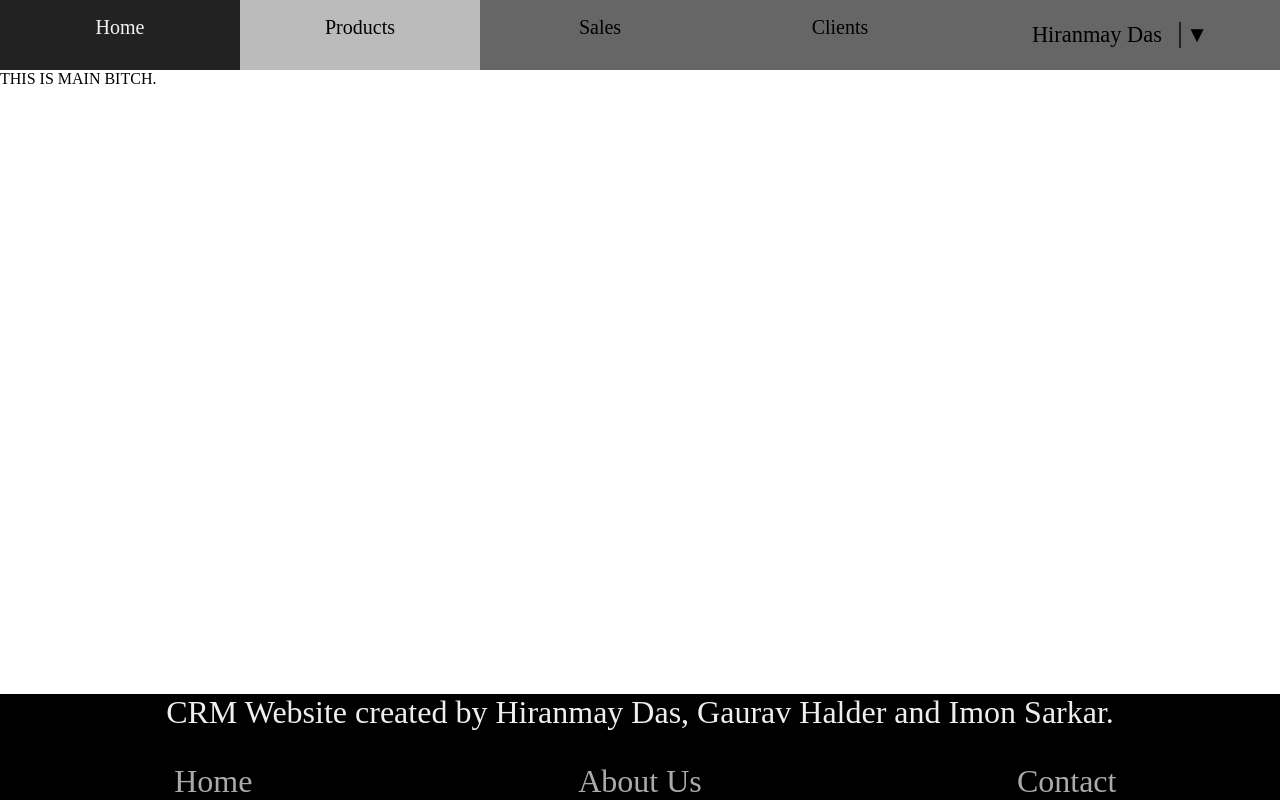
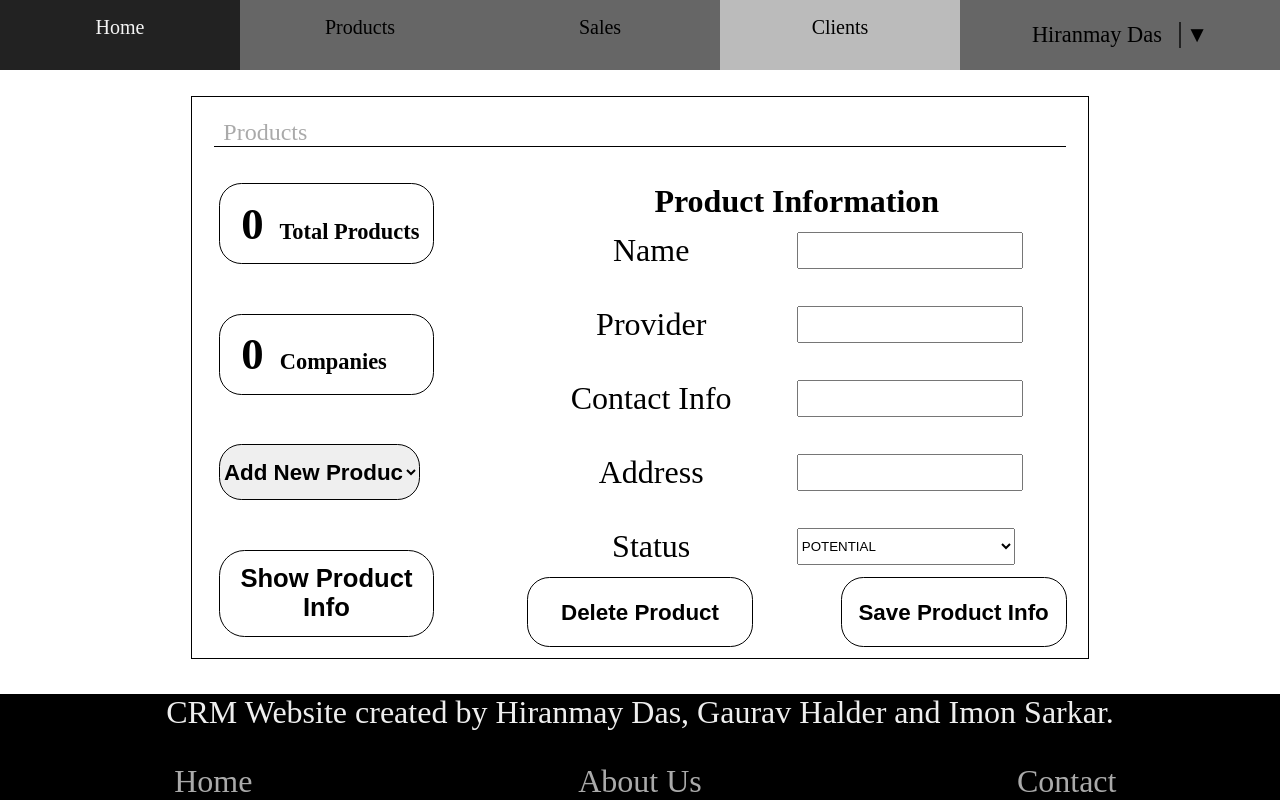
Before and after one commit to Hiranmay-Das/CRM, a PHP site: page /products.php in a window 1280 px wide. Run offline with PHP 8.4, Linux system fonts and the light colour scheme; data that the repository does not hold is empty.

Commit message:
Before Products Imp

```diff
--- a/clients.php
+++ b/clients.php
@@ -59,7 +59,7 @@ if (isset($_POST['save-info'])) {
         </form>
         <button type="submit" name="show-info" form="request_info" class="home-links left-side invoice-card"
             id="show-cust-info">
-            Show Customer Info
+            Select Customer
         </button>
         <div class="clients-container">
             <h2>Customer Information</h2>
--- a/connection.php
+++ b/connection.php
@@ -32,8 +32,10 @@ $sql = "CREATE TABLE `products` (
 	`p_id` INT NOT NULL AUTO_INCREMENT,
 	`name` VARCHAR(30) NOT NULL,
 	`provider` VARCHAR(30) NOT NULL,
-	`added_on` DATE NOT NULL DEFAULT CURRENT_TIMESTAMP,
-	`last_modified` DATE NOT NULL DEFAULT CURRENT_TIMESTAMP,
+	`price` VARCHAR(20) NOT NULL,
+	`warranty` VARCHAR(3) NOT NULL,
+	`added_on` TIMESTAMP NOT NULL DEFAULT CURRENT_TIMESTAMP,
+	`last_modified` TIMESTAMP NOT NULL DEFAULT CURRENT_TIMESTAMP,
 	`specification` VARCHAR(10000) NULL DEFAULT NULL,
 	PRIMARY KEY (`p_id`)
 	) ENGINE = InnoDB;";
--- a/php_functions.php
+++ b/php_functions.php
@@ -94,6 +94,14 @@ function get_product_count()
     return mysqli_num_rows($result);
 }
 
+function get_product($p_id)
+{
+    $conn = get_sql_conn();
+    $sql = "select name from products where p_id='$p_id'";
+    $result = mysqli_query($conn, $sql);
+    return mysqli_fetch_object($result)->name;
+}
+
 function get_active_customers()
 {
     $conn = get_sql_conn();
@@ -163,14 +171,6 @@ function get_emp_name($u_id)
     return mysqli_fetch_object($result)->name;
 }
 
-function get_product($p_id)
-{
-    $conn = get_sql_conn();
-    $sql = "select name from products where p_id='$p_id'";
-    $result = mysqli_query($conn, $sql);
-    return mysqli_fetch_object($result)->name;
-}
-
 function add_customer($name, $email, $address, $contact_no, $status)
 {
     $sql = "insert into clients set name='" . $name . "', email='" . $email . "', address='" . $address . "', contact_no='" . $contact_no . "', status='" . $status . "';";
@@ -191,3 +191,19 @@ function delete_user($c_id)
     $conn = get_sql_conn();
     mysqli_query($conn, $sql);
 }
+
+function get_all_products()
+{
+    $conn = get_sql_conn();
+    $sql = "select * from products";
+    $result = mysqli_query($conn, $sql);
+    return $result;
+}
+
+function get_companies()
+{
+    $conn = get_sql_conn();
+    $sql = "select distinct(provider) from products";
+    $result = mysqli_query($conn, $sql);
+    return $result;
+}
--- a/products.php
+++ b/products.php
@@ -1,12 +1,89 @@
 <?php
-$title = "Products - CRM";
-$active = "products";
+$title = "Clients - CRM";
+$active = "clients";
 include("meta.php");
 include("header.php");
+include("php_functions.php");
+if (isset($_POST['delete-info'])) {
+    if (!isset($_POST['cust_id']) or $_POST['cust_id'] == "new") {
+        alert("Please select a Valid Client.");
+    } else {
+        delete_user($_POST['cust_id']);
+        unset($_POST['cust_id']);
+        alert("Sucessfully deleted client.");
+    }
+}
+if (isset($_POST['save-info'])) {
+    if (!isset($_POST['cust_id']) or $_POST['cust_id'] == "new") {
+        add_customer($_POST['name'], $_POST['email'], $_POST['address'], $_POST['contact_no'], $_POST['status']);
+        alert("Client added Sucessfully.");
+    } else {
+        update_customer($_POST['name'], $_POST['email'], $_POST['address'], $_POST['contact_no'], $_POST['status'], $_POST['cust_id']);
+        alert("Client Data updated sucessfully");
+    }
+}
 ?>
 
-<main>
-    THIS IS MAIN BITCH.
+<main class="main-container">
+    <div class="content-container">
+        <h2>
+            Products
+        </h2>
+        <a class="home-links left-side">
+            <span class="counts"><?php echo mysqli_num_rows(get_all_products()); ?></span> Total Products
+        </a>
+        <a class="home-links left-side">
+            <span class="counts"><?php echo mysqli_num_rows(get_companies()); ?></span> Companies
+        </a>
+        <form action="<?php echo htmlspecialchars($_SERVER['PHP_SELF']) ?>" method="post" id="request_info">
+            <select name="p_id" class="home-links left-side">
+                <option value="new" selected>Add New Product</option>
+                <option disabled>──────────</option>
+                <?php
+                $result = get_all_products();
+                while ($fetch = mysqli_fetch_object($result)) {
+                ?>
+                <option value=<?php echo $fetch->p_id ?>><?php echo $fetch->name ?></option>
+                <?php } ?>
+            </select>
+        </form>
+        <button type="submit" name="show-info" form="request_info" class="home-links left-side invoice-card"
+            id="show-prod-info">
+            Show Product Info
+        </button>
+        <div class="product-container">
+            <h2>Product Information</h2>
+            <form action="<?php echo htmlspecialchars($_SERVER['PHP_SELF']) ?>" method="post" id="send-info">
+                <label for="prod-name">Name</label>
+                <input name="name" id="prod-name" type="text" value="<?php echo get_cust_name($_POST); ?>" required>
+                <label for="prod-provider">Provider</label>
+                <input name="provider" id="prod-provider" type="text" value="<?php echo get_cust_email($_POST); ?>"
+                    required>
+                <label for="cust-contact">Contact Info</label>
+                <input name="contact_no" id="cust-contact" type="text" value="<?php echo get_cust_contact($_POST); ?>"
+                    required>
+                <label for="cust-address">Address</label>
+                <input name="address" id="cust-address" type="text" value="<?php echo get_cust_address($_POST); ?>"
+                    required>
+                <label for="cust-status">Status</label>
+                <select name="status" id="cust-status">
+                    <option value="active" <?php echo get_cust_status($_POST) == "active" ? "selected" : "" ?>>ACTIVE
+                    </option>
+                    <option value="potential" <?php echo get_cust_status($_POST) == "potential" ? "selected" : "" ?>>
+                        POTENTIAL</option>
+                </select>
+                <input type="hidden" name="cust_id"
+                    value="<?php echo isset($_POST['cust_id']) ? $_POST['cust_id'] : "new"; ?>">
+            </form>
+        </div>
+        <button type="submit" name="delete-info" form="send-info" class="home-links right-side" id="delete-cust-info">
+            Delete Product
+        </button>
+        <button type="submit" name="save-info" form="send-info" class="home-links right-side" id="save-cust-info">
+            Save Product Info
+        </button>
+    </div>
+
 </main>
 
 <?php
--- a/styles/styles.css
+++ b/styles/styles.css
@@ -351,7 +351,7 @@ footer {
 
 } */
 
-.sales-container, .clients-container {
+.sales-container, .clients-container, .product-container {
     grid-column : 2/4;
     grid-row: 2/5;
     width: 100%;
@@ -375,7 +375,7 @@ footer {
     width:75%;
 }
 
-.sales-container >h2, .clients-container > h2 {
+.sales-container > h2, .clients-container > h2, .product-container > h2 {
     margin: 0;
     font-size: 2em;
     padding-bottom: 2%;
@@ -407,12 +407,12 @@ footer {
     padding-top: 1.3%;
 }
 
-#show-cust-info, #save-cust-info {
+#show-cust-info, #save-cust-info, #show-prod-info {
     text-align:center;
     padding-top: 5%;
     background-color:transparent;
 }
-#show-cust-info:hover, #save-cust-info:hover, #delete-cust-info:hover {
+#show-cust-info:hover, #save-cust-info:hover, #delete-cust-info:hover, #show-prod-info:hover {
     background-color: #eee;
 }
 
```
